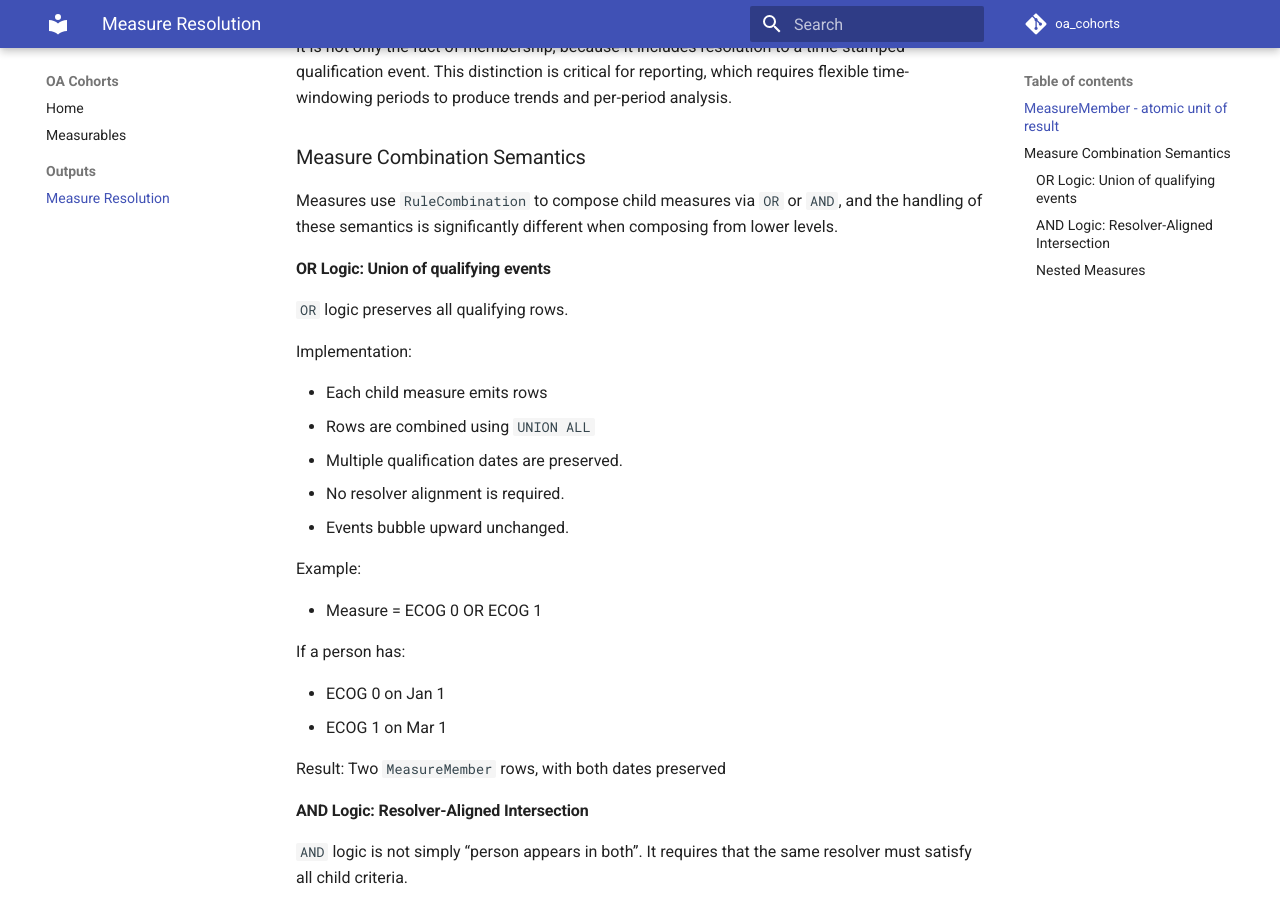
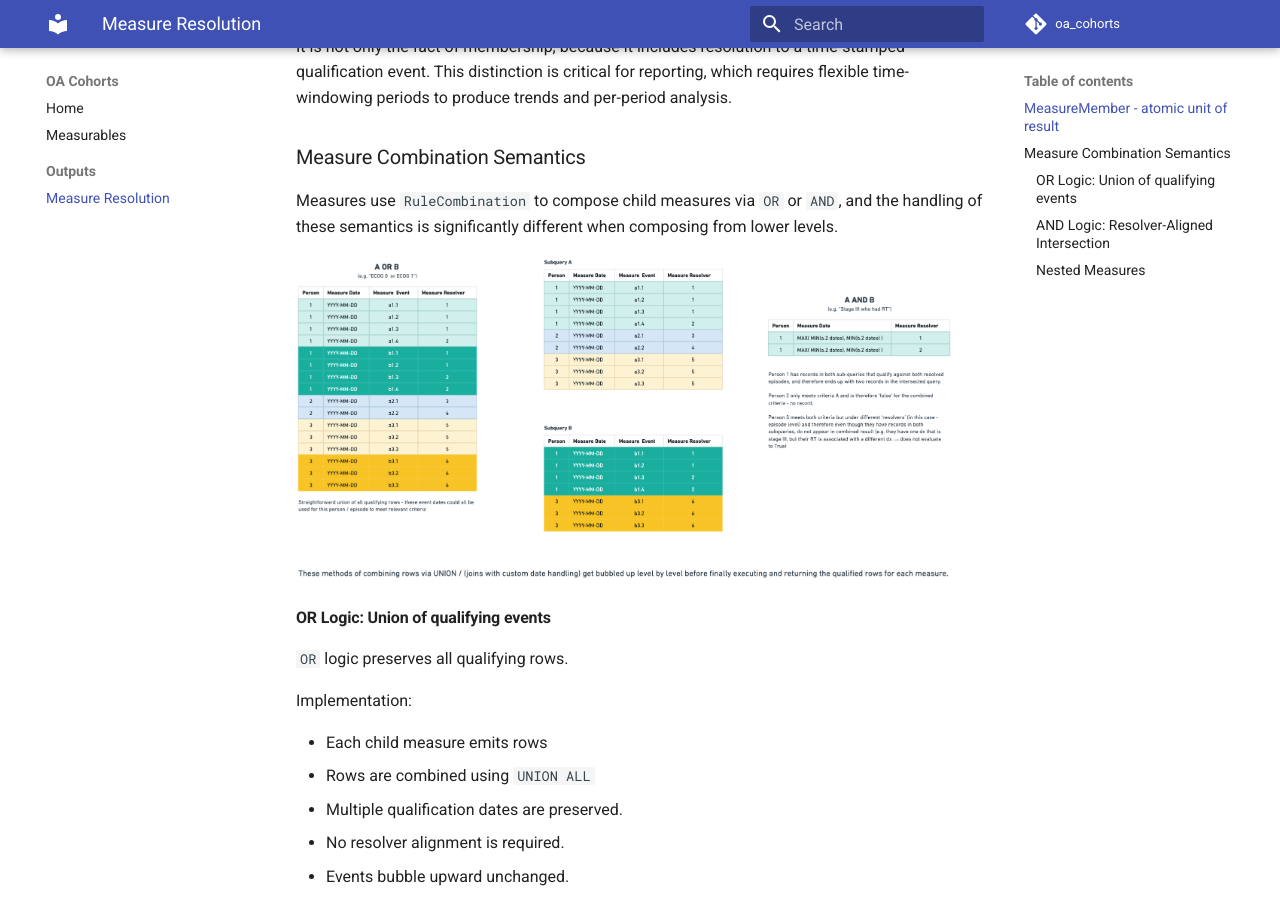
Before and after one commit to AustralianCancerDataNetwork/oa_cohort, an MkDocs documentation site: the page built from docs/measure_resolution.md, in a window 1280 px wide and 900 px high, scrolled down 492 px. Built offline with MkDocs 1.6.1 and Material for MkDocs 9.7.7, drawn with Linux system fonts in a browser that asks for light colours; comment, search, counter and statistics services are not loaded.

Commit message:
doc update

```diff
--- a/docs/measure_resolution.md
+++ b/docs/measure_resolution.md
@@ -20,6 +20,8 @@ This distinction is critical for reporting, which requires flexible time-windowi
 ### Measure Combination Semantics
 
 Measures use `RuleCombination` to compose child measures via `OR` or `AND`, and the handling of these semantics is significantly different when composing from lower levels.
+
+![Qualification temporal resolution](img/qualifying_temporal_resolution.png)
 
 #### OR Logic: Union of qualifying events
 
```
